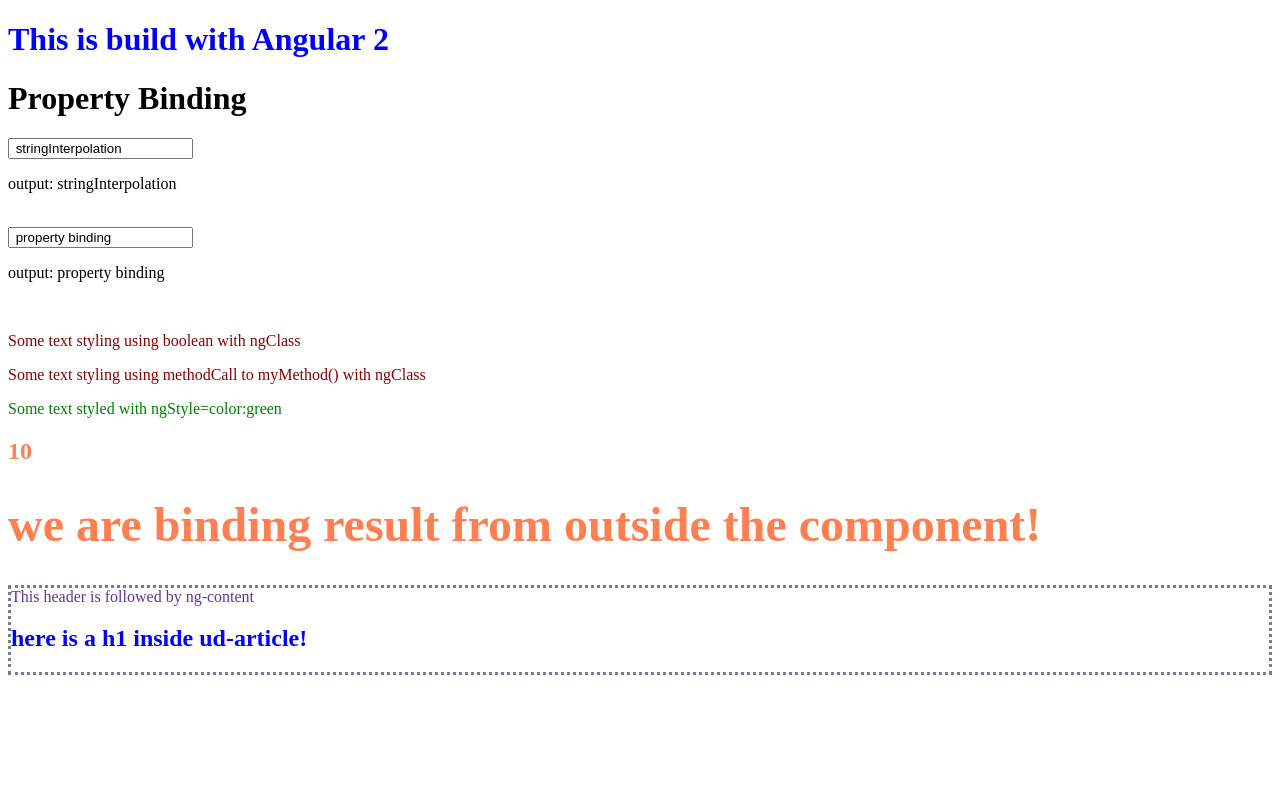
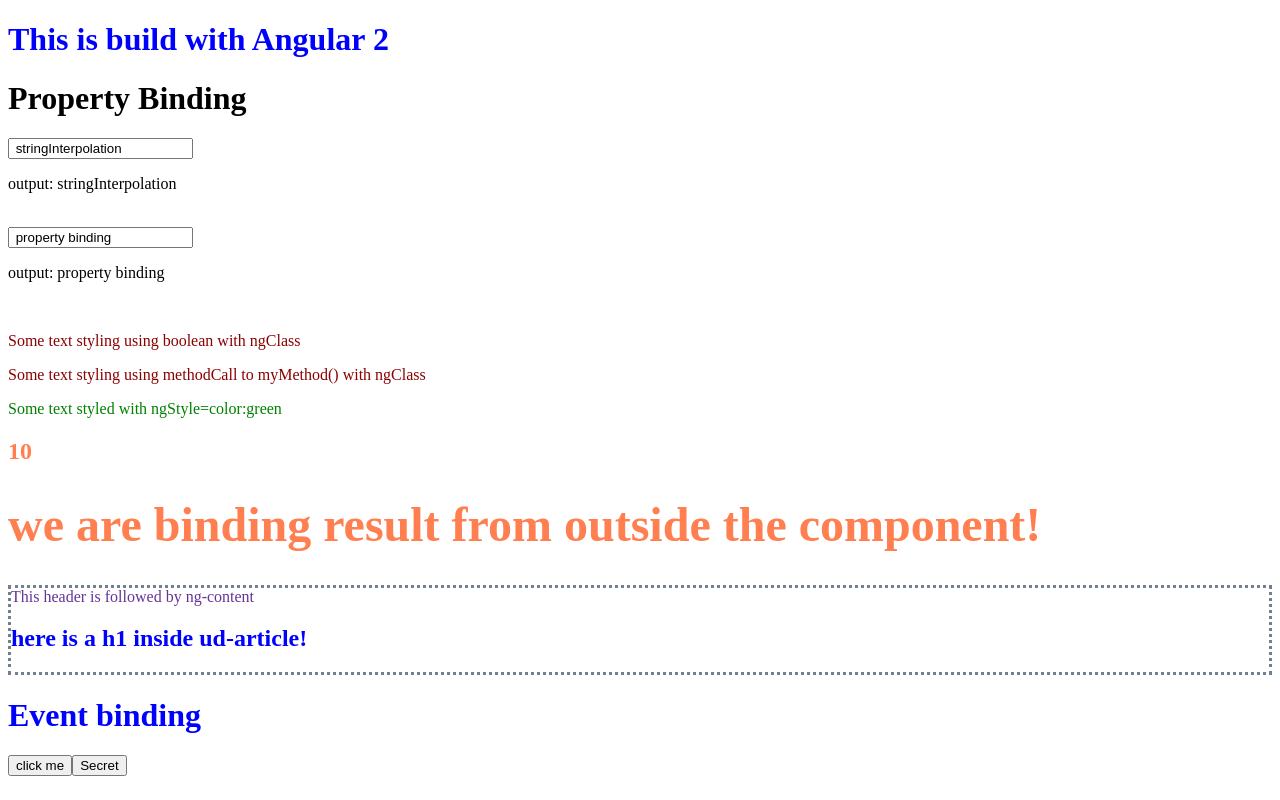
Before and after one commit to udr013/AngularTd, an Angular app: page / in a window 1280 px wide. Built offline with nearby package versions, Linux system fonts and the light colour scheme.

Commit message:
some event-binding practice

```diff
--- a/src/app/app.component.ts
+++ b/src/app/app.component.ts
@@ -8,16 +8,27 @@
           </h1>
           <ud-bindings><h1>blabla</h1></ud-bindings>
           <ud-article><h1>here is a h1 inside ud-article!</h1></ud-article>
+          <h2>{{value}}</h2>
+          <h1>Event binding</h1>
+          <!--  with $event we can extract the data we emit in this method-->
+          <ud-event-binding (secretmessage)="onclickSecret($event)"></ud-event-binding>
 `,
   //notice style gets only applied to the h1 of this template not the <h1> in <ud-bindings> this is View Encapsulation
   styles: [`
           h1{
             color:Blue;
-          }`
-          ]
+          }
+          h2{
+          color: darkgoldenrod;
+          }`]
 })
 export class AppComponent {
   //properties:
   title = 'This is build with Angular ';
   number =2;
+  value ="";
+  //we need to catch the value here recalling  method
+  onclickSecret(value:string){
+    this.value = value;
+  }
 }
--- a/src/app/bindings/customproperty.component.ts
+++ b/src/app/bindings/customproperty.component.ts
@@ -11,9 +11,12 @@
   styles: [`
           h2{
           color: coral;
-          }`]
+          }`],
+  //if we use imports metadata here we don't need to use the @Input before the property in the class though it is said @Input is the better solution ?
+  inputs:['result']
 })
 export class CustompropertyComponent{
-  @Input() result:number = 0;
+  // @Input()
+  result:number = 0;
 
 }
--- a/src/app/bindings/event-binding.component.ts
+++ b/src/app/bindings/event-binding.component.ts
@@ -1,19 +1,33 @@
-import { Component, OnInit } from '@angular/core';
+import {Component, EventEmitter, Output} from '@angular/core';
+
 
 @Component({
   selector: 'ud-event-binding',
   template: `
     <p>
-      event-binding Works!
+      <button (click)="onclick()">{{text}}</button>
+      <button (click)="onclickSecret()">Secret</button>
     </p>
   `,
   styles: []
 })
-export class EventBindingComponent implements OnInit {
+export class EventBindingComponent {
+  // we can simply use @Output() which will output the property as secret or we can give it a name:
+  @Output("secretmessage") secret =  new EventEmitter<string>(); // or new EventEmitter();
+ onclickSecret(){
+   this.secret.emit("I'm secretly here by @output emit");
+ }
 
-  constructor() { }
 
-  ngOnInit() {
+
+  text ="click me ";
+
+  onclick(){
+    if(this.text==="click me"){
+      this.text ="clicked";
+    }else {
+      this.text="click me";
+    }
+
   }
-
 }
```
